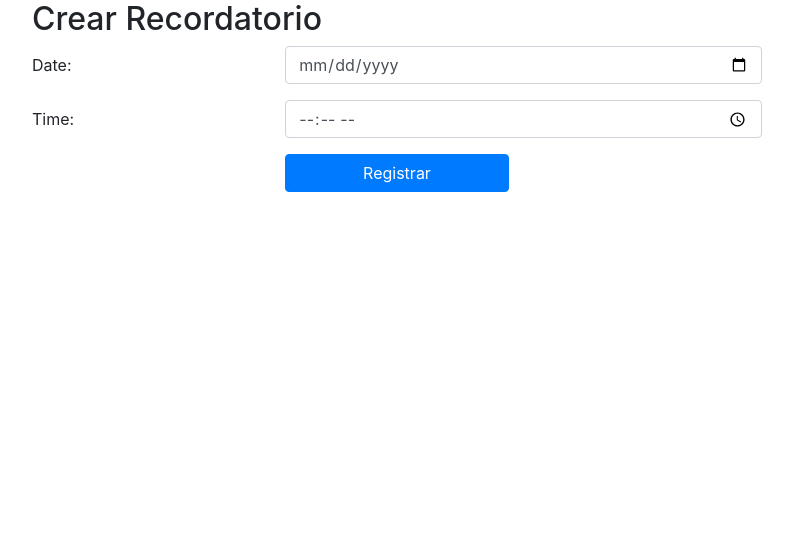
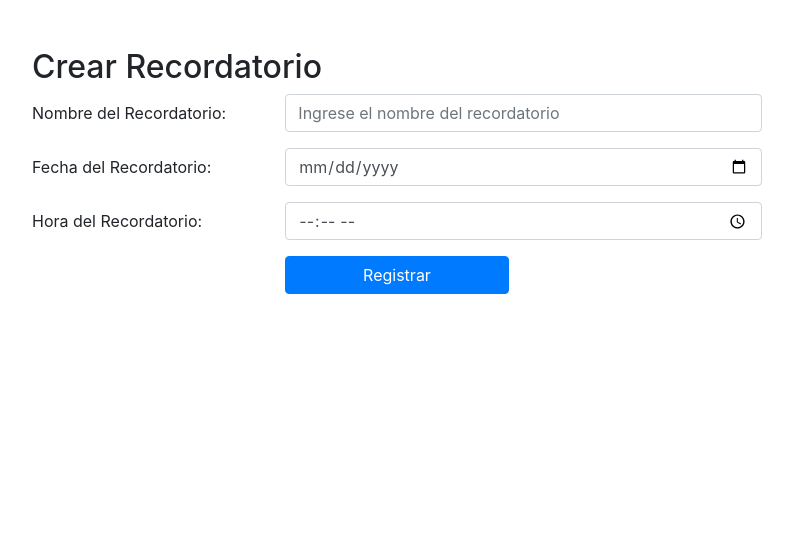
Before and after one commit to jeancastro397/SIGA, a Django app: page /recordatorios/crear-recordatorio/ in a window 1280 px wide. Shown: the part 56-606 px from the top of the page, without its empty margins (243-1036 px from the left). Run offline with Django 4.2, Linux system fonts and the light colour scheme; some libraries are stand-ins or nearby versions.

Commit message:
se agrega el nombre al formulario de crear recordatorio

```diff
--- a/templates/reminders/crear-recordatorio.html
+++ b/templates/reminders/crear-recordatorio.html
@@ -9,27 +9,38 @@ Crear Recordatorio
 {% endblock css %}
 
 {% block content %}
-<main class="container">
+<main class="container mt-5">
     <section class="row">
         <div class="col-md-8 offset-md-2">
             <h2>{{ title }}</h2>
             <form action="" method="POST">
                 {% csrf_token %}
 
+                <!-- Nombre del Recordatorio -->
                 <div class="mb-3 row">
-                    <label for="id_date" class="col-md-4 col-form-label">{{ reminderForm.date.label }}:</label>
+                    <label for="id_name" class="col-md-4 col-form-label">Nombre del Recordatorio:</label>
                     <div class="col-md-8">
-                        {{ reminderForm.date }}
+                        <input type="text" id="id_name" name="name" class="form-control" placeholder="Ingrese el nombre del recordatorio" required>
                     </div>
                 </div>
 
+                <!-- Fecha del Recordatorio -->
                 <div class="mb-3 row">
-                    <label for="id_time" class="col-md-4 col-form-label">{{ reminderForm.time.label }}:</label>
+                    <label for="id_date" class="col-md-4 col-form-label">Fecha del Recordatorio:</label>
                     <div class="col-md-8">
-                        {{ reminderForm.time }}
+                        <input type="date" id="id_date" name="date" class="form-control" required>
                     </div>
                 </div>
 
+                <!-- Hora del Recordatorio -->
+                <div class="mb-3 row">
+                    <label for="id_time" class="col-md-4 col-form-label">Hora del Recordatorio:</label>
+                    <div class="col-md-8">
+                        <input type="time" id="id_time" name="time" class="form-control" required>
+                    </div>
+                </div>
+
+                <!-- Botón de Registro -->
                 <div class="mb-3 row">
                     <div class="offset-md-4 col-md-4">
                         <button type="submit" class="btn btn-primary w-100">Registrar</button>
@@ -40,4 +51,6 @@ Crear Recordatorio
     </section>
 </main>
 
+
+
 {% endblock content %}
```
